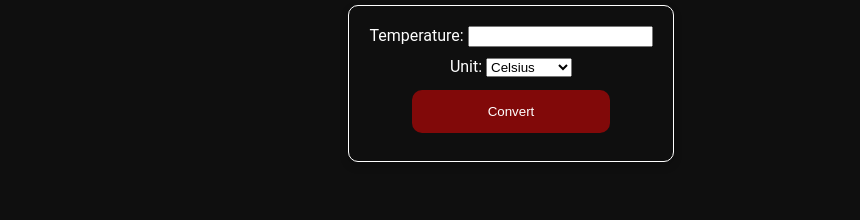
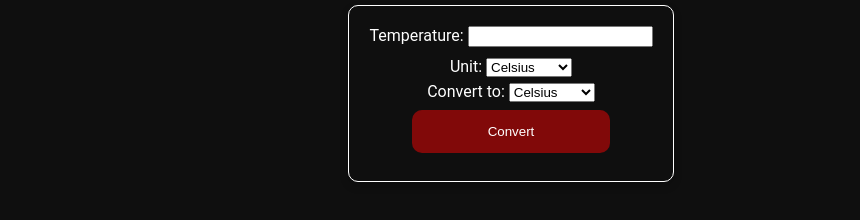
Before and after one commit to bnelsonemail/temp_conversion, a plain HTML site: page temp_conv.html in a window 1280 px wide. Shown: the part 398-618 px from the top of the page, without its empty margins (129-989 px from the left). Drawn offline with Linux system fonts and the light colour scheme.

Commit message:
added a desired conversion drop down, added problem and steps to the JS

```diff
--- a/temp_conv.html
+++ b/temp_conv.html
@@ -27,6 +27,14 @@
                         <option class="temp-units" value="kelvin">Kelvin</option>
                     </select>
                 </div>
+                <div class="temp-convert">
+                    <label class="temp-convert" for="convert">Convert to:</label>
+                    <select id="convert" name="convert">
+                        <option class="temp-convert" value="celsius">Celsius</option>
+                        <option class="temp-convert" value="fahrenheit">Fahrenheit</option>
+                        <option class="temp-convert" value="kelvin">Kelvin</option>
+                    </select>
+                </div>
                     <button id="btn" type="submit">Convert</button>
             </form>
         </div>
```
Also changed, not shown: script.js (+22 -0 lines).
